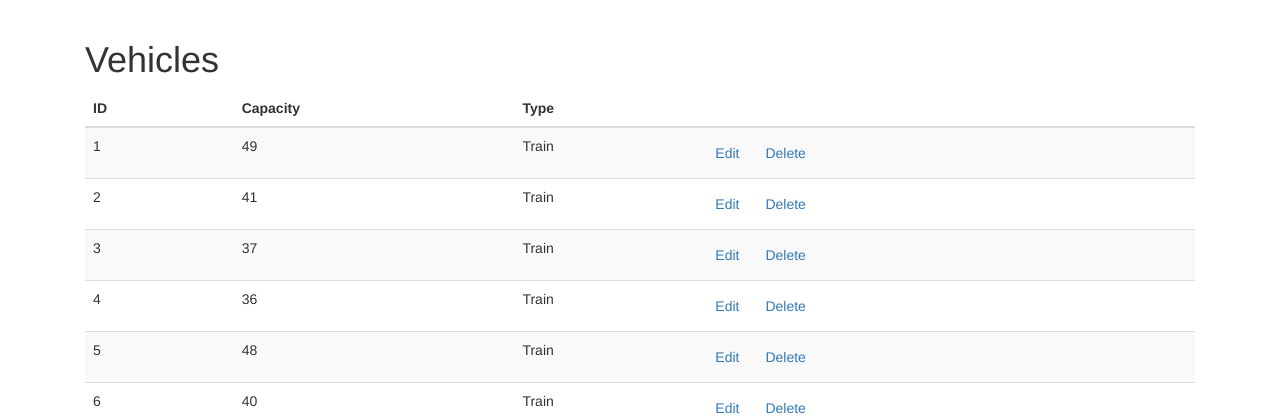
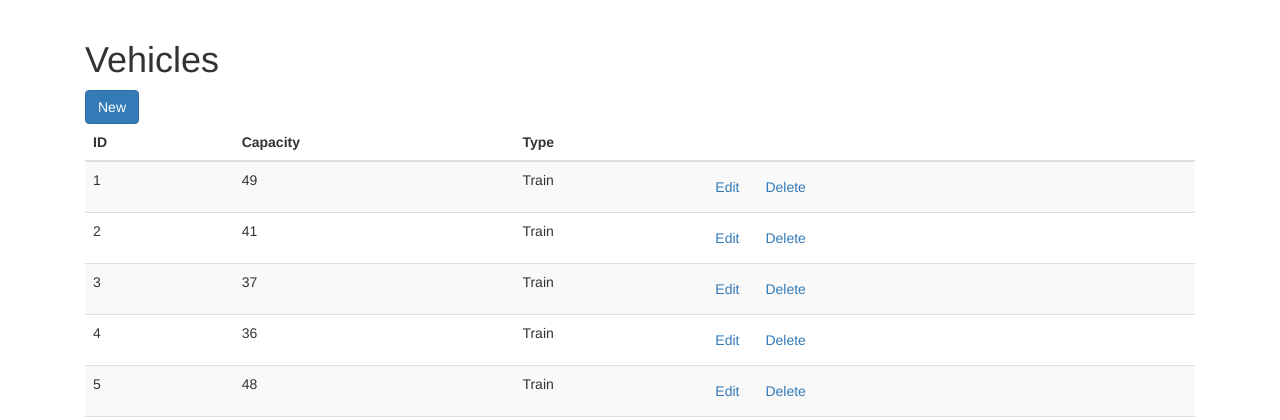
Before and after one commit to jb38/cs329-project, a PHP site: page /vehicles in a window 1280 px wide. Shown: the part 52-472 px from the top of the page. Run offline with PHP 8.4, Linux system fonts and the light colour scheme; data comes from the database, SQL or seed files in the repository; data that the repository does not hold is empty; a stand-in replaces the project's code that opens the database connection.

Commit message:
added new link

```diff
--- a/site/vehicles/index.php
+++ b/site/vehicles/index.php
@@ -27,6 +27,10 @@
       <div class="col-sm-12">
 
         <h1>Vehicles</h1>
+
+        <div>
+          <a class="btn btn-primary" href="new.php">New</a>
+        </div>
 
         <table class="table table-striped">
           <thead>
```
